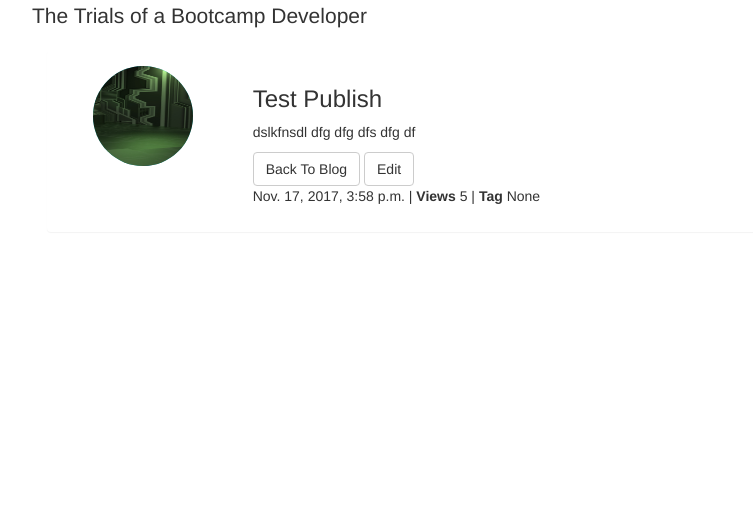
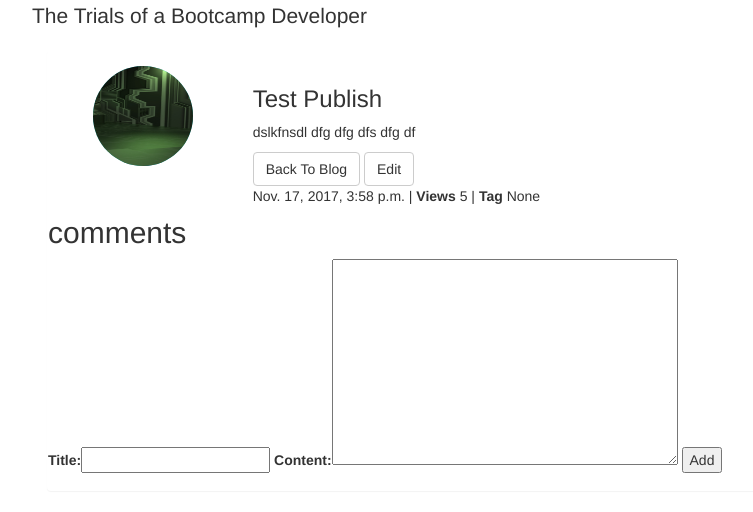
Before and after one commit to cahilld/djangoblog, a Django app: page /blog/posts/5 in a window 1280 px wide. Shown: the part 59-571 px from the top of the page, without its empty margins (23-776 px from the left). Run offline with Django 3.2, Linux system fonts and the light colour scheme; data comes from the database, SQL or seed files in the repository; both versions use the stored data as it was after the commit; some libraries are stand-ins or nearby versions.

Commit message:
finished comments section

```diff
--- a/blogapp/forms.py
+++ b/blogapp/forms.py
@@ -1,7 +1,12 @@
 from django import forms
-from .models import Post
+from .models import Post, Comment
 
 class BlogPostForm(forms.ModelForm):
     class Meta:
         model=Post
         fields=('title', 'content', 'image')
+
+class BlogCommentForm(forms.ModelForm):
+    class Meta:
+        model=Comment
+        fields=('title', 'content')
--- a/blogapp/templates/_comment.html
+++ /dev/null
@@ -1,5 +0,0 @@
-<div>
-    <h3>{{ comment.title }}</h3>
-    <p>{{ comment.content }}</p>
-    <p><strong>{{ comment.author.username }}</strong> - {{ comment.createddate }}</p>
-</div>
--- /dev/null
+++ b/blogapp/templates/_comments.html
@@ -0,0 +1,17 @@
+{% load bootstrap_tags %}
+<h2>comments</h2>
+<form method="POST" action="{% url 'addcomment' post.id %}">
+    {% csrf_token %}
+    {{ form | as_bootstrap }}
+    <button type='submit'>Add</button>
+</form>
+
+
+
+{% for comment in comments %}
+<div>
+    <h3>{{ comment.title }}</h3>
+    <p>{{ comment.content }}</p>
+    <p><strong>{{ comment.author.username }}</strong> - {{ comment.createddate }}</p>
+</div>
+{% endfor %}
--- a/blogapp/templates/viewpost.html
+++ b/blogapp/templates/viewpost.html
@@ -22,8 +22,6 @@
                 </div>
             </div>
         </div>
-        {% for comment in comments %}
-        {% include '_comment.html' %}
-        {% endfor %}
+        {% include '_comments.html' %}
     </div>
 {% endblock %}
--- a/blogapp/urls.py
+++ b/blogapp/urls.py
@@ -1,10 +1,11 @@
 # Blogapp URLS
 from django.conf.urls import url
-from .views import blogapp, viewpost, newpost, editpost
+from .views import blogapp, viewpost, newpost, editpost, addcomment
 
 urlpatterns =[
     url(r'^$', blogapp, name='blogapp'),
     url(r'^posts/(\d+)$', viewpost, name='viewpost'),
     url(r'^posts/add', newpost, name='newpost'),
     url(r'^posts/(\d+)/edit', editpost, name='editpost'),
+    url(r'^posts/(\d+)/comments/add$', addcomment, name='addcomment'),
     ]
--- a/blogapp/views.py
+++ b/blogapp/views.py
@@ -3,7 +3,7 @@ from django.shortcuts import render, get_object_or_404, redirect
 from django.contrib.auth.decorators import login_required
 from .models import Post, Comment
 from django.utils import timezone
-from .forms import BlogPostForm
+from .forms import BlogPostForm, BlogCommentForm
 
 # Create your views here.
 def blogapp(request):
@@ -13,8 +13,8 @@ def blogapp(request):
 def viewpost(request, id):
     this_post = get_object_or_404(Post, pk=id)
     comments = Comment.objects.filter(post=this_post)
-
-    return render(request, "viewpost.html", {'post': this_post, 'comments': comments})
+    form = BlogCommentForm()
+    return render(request, "viewpost.html", {'post': this_post, 'comments': comments, 'form':form})
 
 @login_required()
 def newpost(request):
@@ -43,3 +43,15 @@ def editpost(request, id):
     else:
         form = BlogPostForm(instance=post)
     return render(request, 'postform.html', {'form':form})
+
+def addcomment(request, post_id):
+    post = get_object_or_404(Post, pk=post_id)
+    form=BlogCommentForm(request.POST)
+    if form.is_valid():
+        comment=form.save(commit=False)
+
+        comment.author=request.user
+        comment.post=post
+        comment.published_date = timezone.now()
+        comment.save()
+        return redirect("viewpost", post_id)
```
Also changed, not shown: db.sqlite3.
